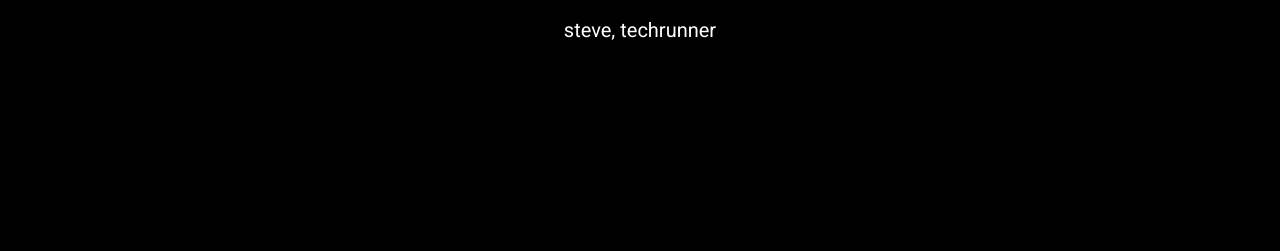
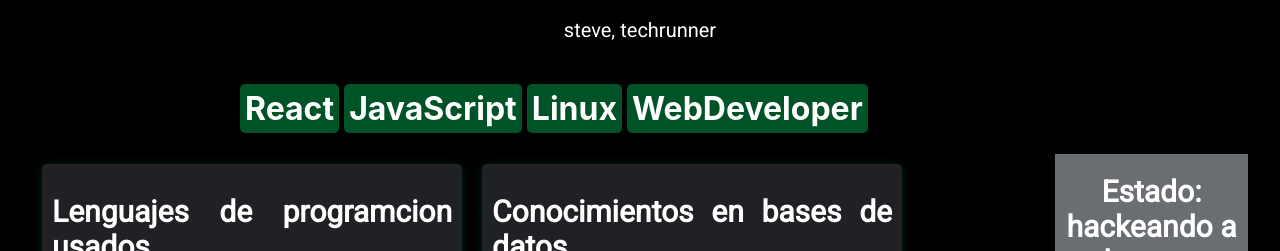
Before and after one commit to SteveBartmoss/steveapp, a React (Create React App) app: page /steve in a window 1280 px wide. Shown: the part 701-952 px from the top of the page. Built offline with nearby package versions, Linux system fonts and the light colour scheme.

Commit message:
add a new section for the tags in the profile steve

```diff
--- a/src/pages/Steve.js
+++ b/src/pages/Steve.js
@@ -22,11 +22,11 @@ function Steve() {
                         eso es suficiente</p>
                     <p className="Content">steve, techrunner</p>
                 </div>
-                <div>
-                    <h1>React</h1>
-                    <h1>JavaScript</h1>
-                    <h1>Linux</h1>
-                    <h1>WebDeveloper</h1>
+                <div className="div-tags">
+                    <h1 className="tag">React</h1>
+                    <h1 className="tag">JavaScript</h1>
+                    <h1 className="tag">Linux</h1>
+                    <h1 className="tag">WebDeveloper</h1>
                 </div>
                 <div className="div-menu-item">
 
```
